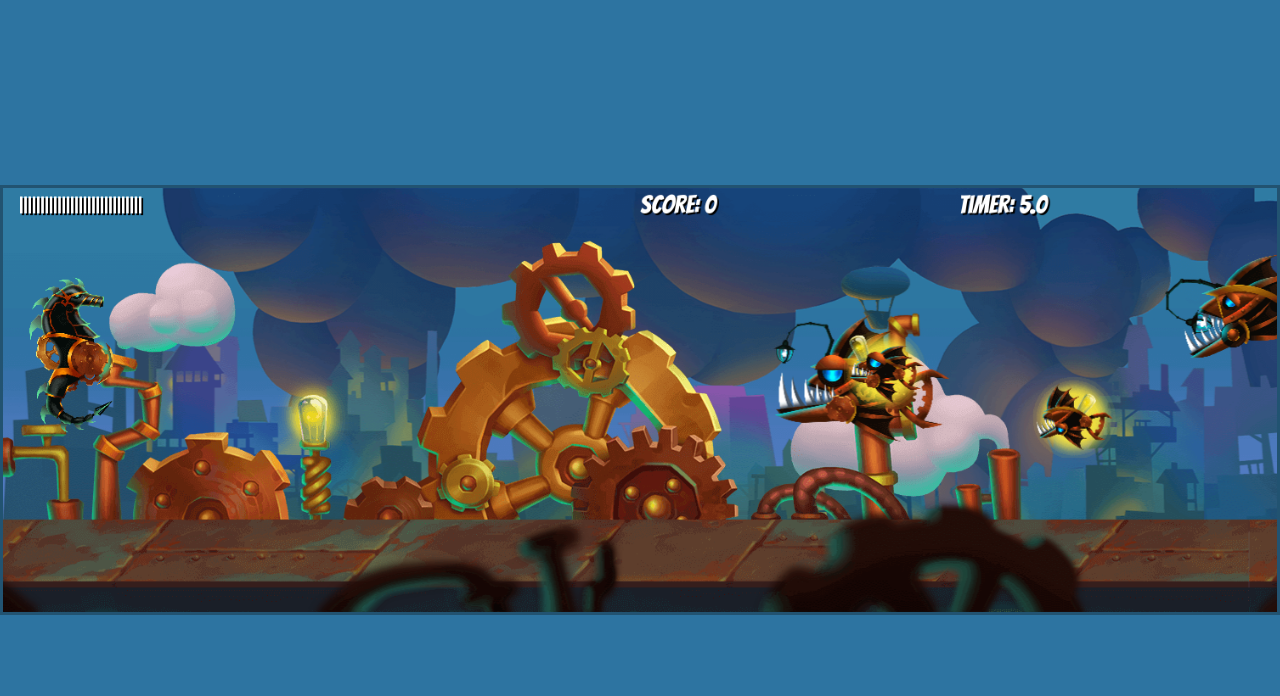
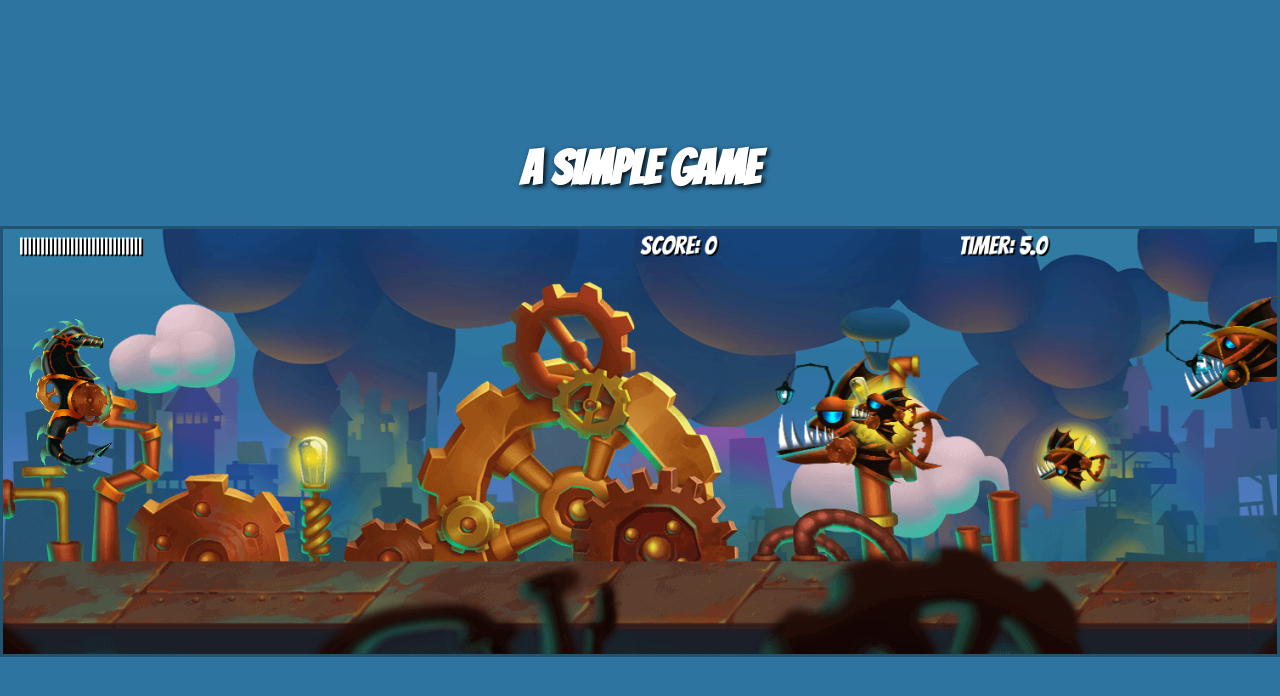
Before and after one commit to PtitLudo64/aGame, a plain HTML site: page index.html in a window 1280 px wide. Drawn offline with Linux system fonts and the light colour scheme.

Commit message:
HTML and CSS modifications

```diff
--- a/css/style.css
+++ b/css/style.css
@@ -11,8 +11,15 @@ body {
     display: flex;
     align-items: center;
     justify-content: center;
+    flex-direction: column;
     height: 100vh;
     background-color: #2d74a1;
+}
+h1 {
+    color: #fff;
+    text-shadow: 2px 2px 5px #000;
+    margin-bottom: 2rem;
+    font-size: 3rem;
 }
 #canvas1 {
     background: #4d79bc;
--- a/index.html
+++ b/index.html
@@ -8,6 +8,9 @@
     <link rel="stylesheet" href="css/style.css">
 </head>
 <body>
+
+    <h1>A simple Game</h1>
+
     <canvas id="canvas1"></canvas>
 
 
--- a/js/app.js
+++ b/js/app.js
@@ -40,7 +40,8 @@ window.addEventListener('load', () => {
             else this.speedY = 0;
             this.y += this.speedY;
             // Limites verticales
-
+            if(this.y > this.game.height - this.height * 0.5) this.y = this.game.height - this.height * 0.5;
+            else if(this.y < 0 - this.height * 0.5) this.y = 0 - this.height * 0.5;
             //Animation
             this.frameX++;
             if (this.frameX>this.maxFrame) {
```
